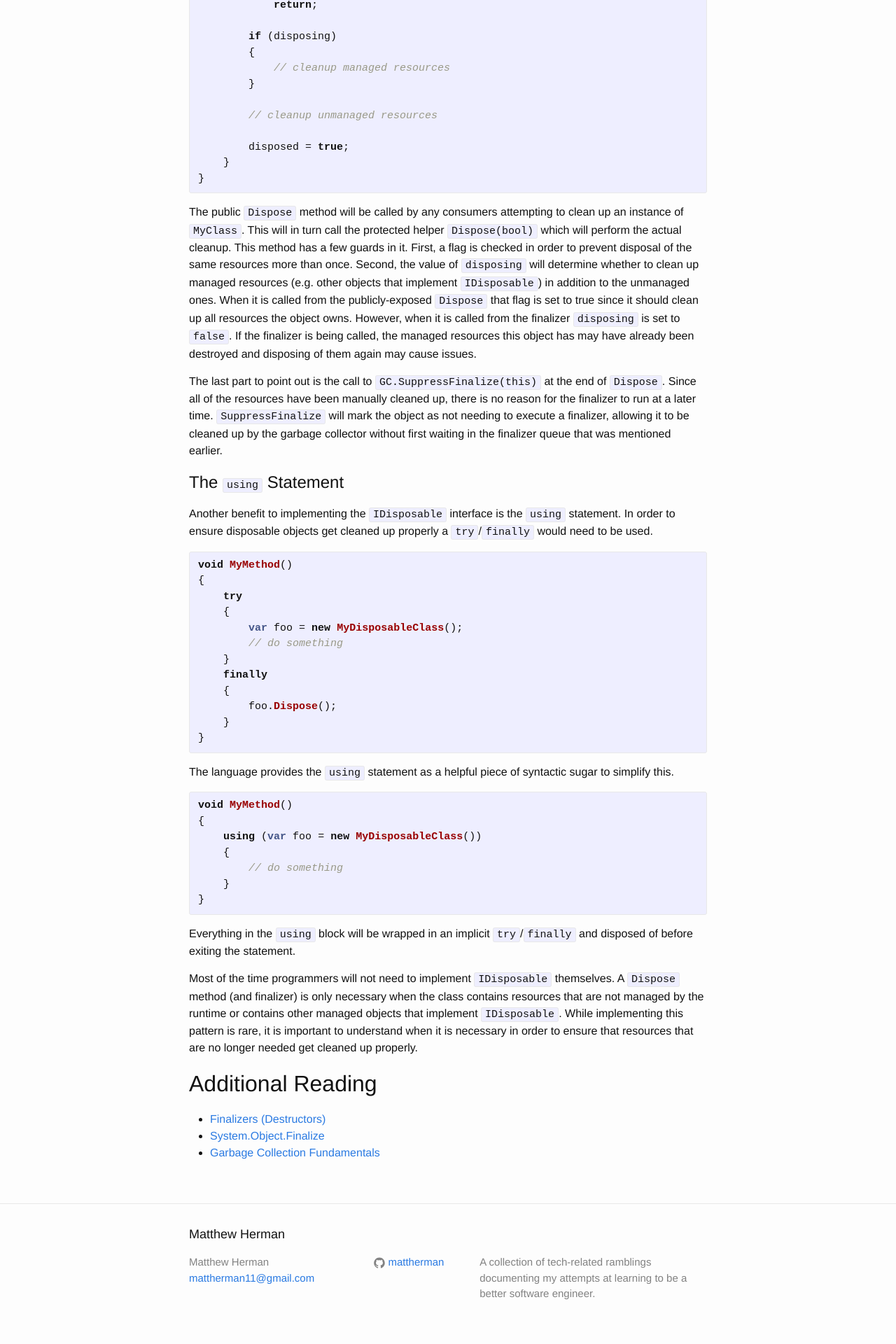
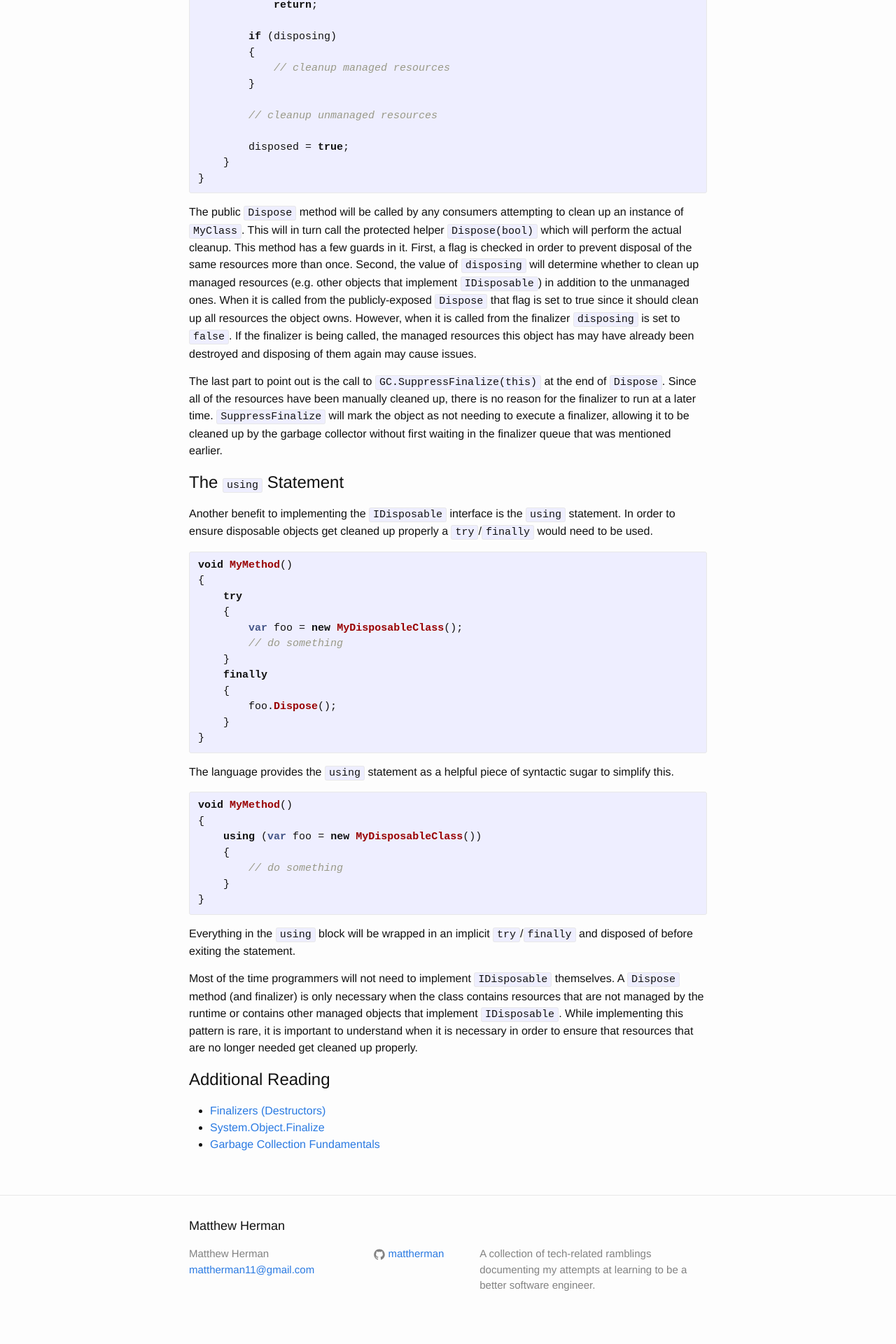
Before and after one commit to mattherman/website, a Jekyll site: the page built from _posts/2019-12-16-csharp-finalizer.markdown, in a window 1280 px wide. Shown: the part 1715-3635 px from the top of the page at 70% size. Built offline with Jekyll 4.4.1, drawn with Linux system fonts in a browser that asks for light colours.

Commit message:
A little smaller

```diff
--- a/_posts/2019-12-16-csharp-finalizer.markdown
+++ b/_posts/2019-12-16-csharp-finalizer.markdown
@@ -106,7 +106,7 @@ Everything in the `using` block will be wrapped in an implicit `try`/`finally` a
 
 Most of the time programmers will not need to implement `IDisposable` themselves. A `Dispose` method (and finalizer) is only necessary when the class contains resources that are not managed by the runtime or contains other managed objects that implement `IDisposable`. While implementing this pattern is rare, it is important to understand when it is necessary in order to ensure that resources that are no longer needed get cleaned up properly.
 
-## Additional Reading
+# Additional Reading
 * [Finalizers (Destructors)][destructors]
 * [System.Object.Finalize][object-finalize]
 * [Garbage Collection Fundamentals][gc]
```
